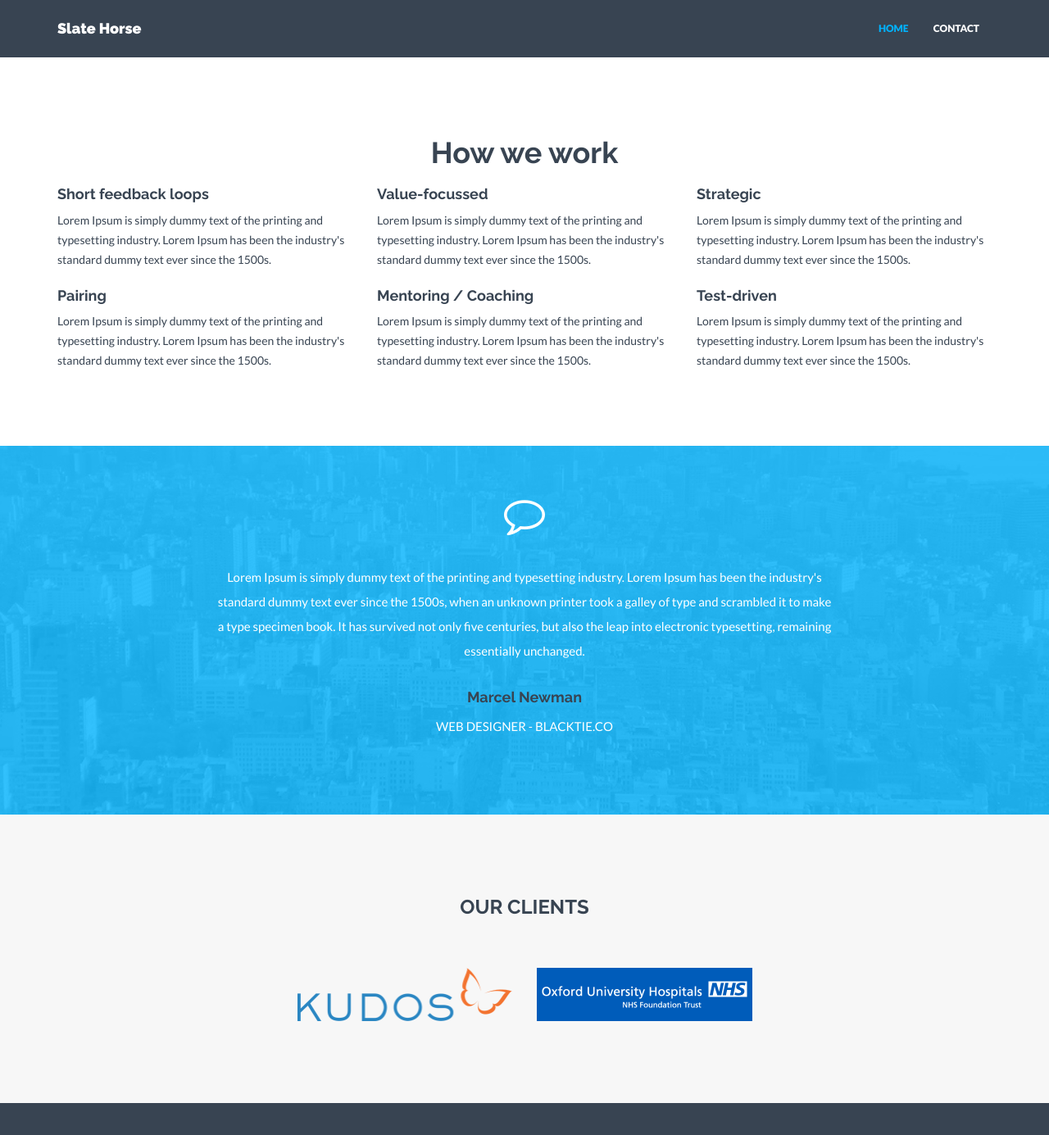
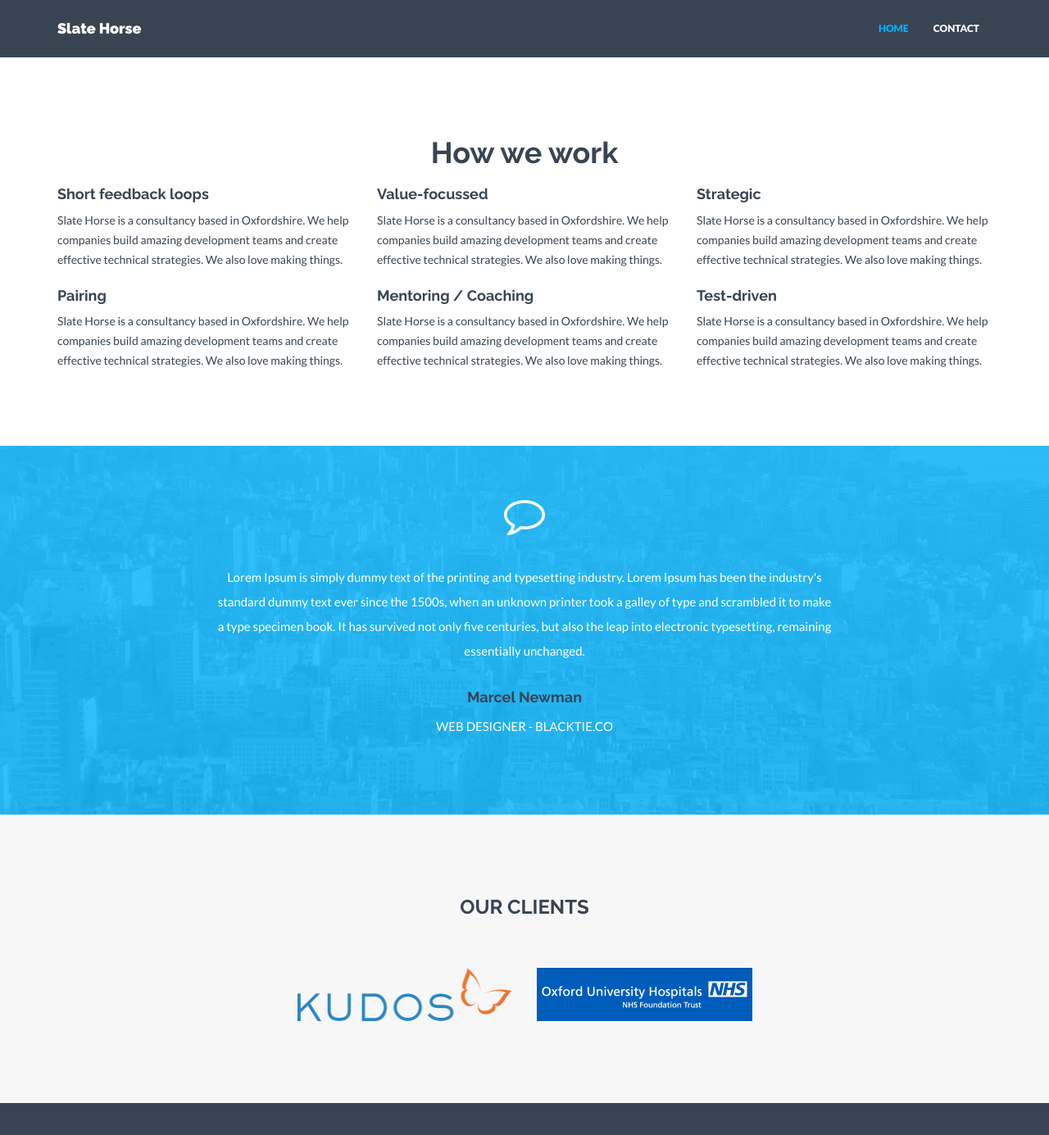
Before and after one commit to slatehorse/slatehorse.github.io, a Jekyll site: the page built from index.html, in a window 1280 px wide and 1400 px high, scrolled down 566 px. Shown: the top 1385 px of the window at 82% size. Built offline with Jekyll 4.4.1, drawn with Linux system fonts in a browser that asks for light colours; nearby versions of some CDN libraries; some of the changed text lies outside the part shown.

Commit message:
add about text for footer

```diff
--- a/_config.yml
+++ b/_config.yml
@@ -98,7 +98,7 @@
     url: http://oxfordbrc.nihr.ac.uk
 
 # Short text about your company. Shown in footer on every page and also separately on Home and Contact page.
-about: "Lorem Ipsum is simply dummy text of the printing and typesetting industry. Lorem Ipsum has been the industry's standard dummy text ever since the 1500s."
+about: "Slate Horse is a consultancy based in Oxfordshire. We help companies build amazing development teams and create effective technical strategies. We also love making things."
 
 # Testimonial content. Shown on Home and About page.
 testimonial:
```
